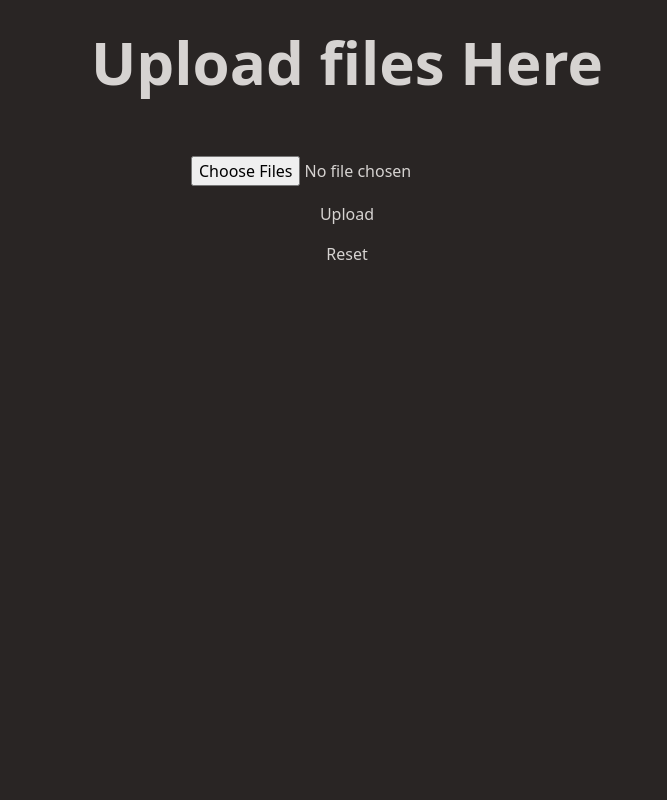
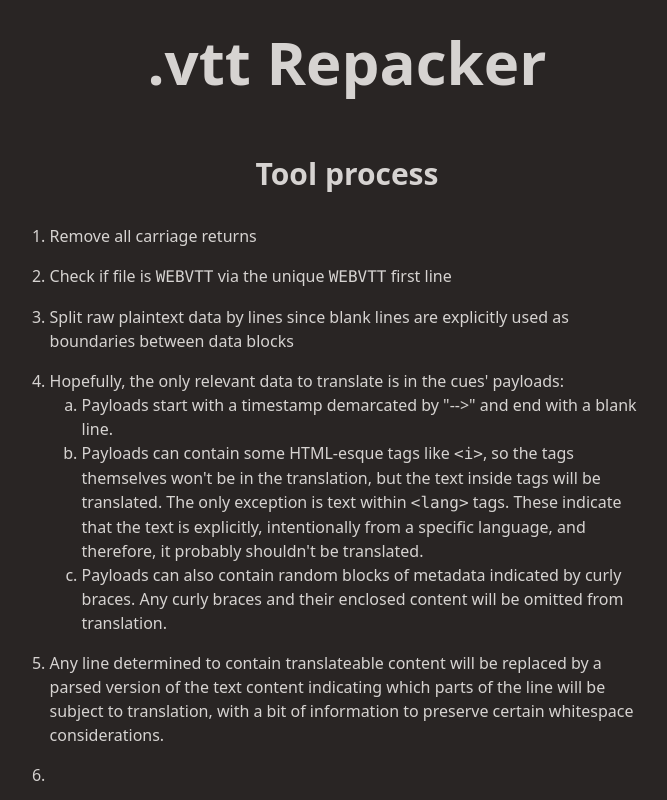
Before and after one commit to nic-vo/basicVTT, a Next.js app: page / in a window 1280 px wide. Shown: the top 800 px of the page, without its empty margins (293-960 px from the left). Built offline with nearby package versions, Linux system fonts and the light colour scheme.

Commit message:
feat: init description of tool function to homepage

```diff
--- a/src/app/page.tsx
+++ b/src/app/page.tsx
@@ -2,7 +2,72 @@ import { UploadForm } from './_client';
 
 const Home = () => (
 	<main className='p-8 flex flex-col items-center gap-16'>
-		<h1 className='text-center font-bold text-6xl'>Upload files Here</h1>
+		<h1 className='text-center font-bold text-6xl'>.vtt Repacker</h1>
+		<section className='flex flex-col gap-8'>
+			<h2 className='font-bold text-3xl text-center'>Tool process</h2>
+			<ul className='list-decimal max-w-prose flex flex-col gap-4'>
+				<li>
+					<span>Remove all carriage returns</span>
+				</li>
+				<li>
+					<span>
+						Check if file is <code>WEBVTT</code> via the unique{' '}
+						<code>WEBVTT</code> first line
+					</span>
+				</li>
+				<li>
+					<span>
+						Split raw plaintext data by lines since blank lines are explicitly
+						used as boundaries between data blocks
+					</span>
+				</li>
+				<li>
+					<div>
+						<span>
+							Hopefully, the only relevant data to translate is in the cues'
+							payloads:
+						</span>
+						<ul className='list-[lower-alpha] ml-8'>
+							<li>
+								<span>
+									Payloads start with a timestamp demarcated by
+									&quot;--&gt;&quot; and end with a blank line.
+								</span>
+							</li>
+							<li>
+								<span>
+									Payloads can contain some HTML-esque tags like{' '}
+									<code>&lt;i&gt;</code>, so the tags themselves won&apos;t be
+									in the translation, but the text inside tags will be
+									translated. The only exception is text within{' '}
+									<code>&lt;lang&gt;</code> tags. These indicate that the text
+									is explicitly, intentionally from a specific language, and
+									therefore, it probably shouldn&apos;t be translated.
+								</span>
+							</li>
+							<li>
+								<span>
+									Payloads can also contain random blocks of metadata indicated
+									by curly braces. Any curly braces and their enclosed content
+									will be omitted from translation.
+								</span>
+							</li>
+						</ul>
+					</div>
+				</li>
+				<li>
+					<span>
+						Any line determined to contain translateable content will be
+						replaced by a parsed version of the text content indicating which
+						parts of the line will be subject to translation, with a bit of
+						information to preserve certain whitespace considerations.
+					</span>
+				</li>
+				<li>
+					<span></span>
+				</li>
+			</ul>
+		</section>
 		<UploadForm />
 	</main>
 );
```
